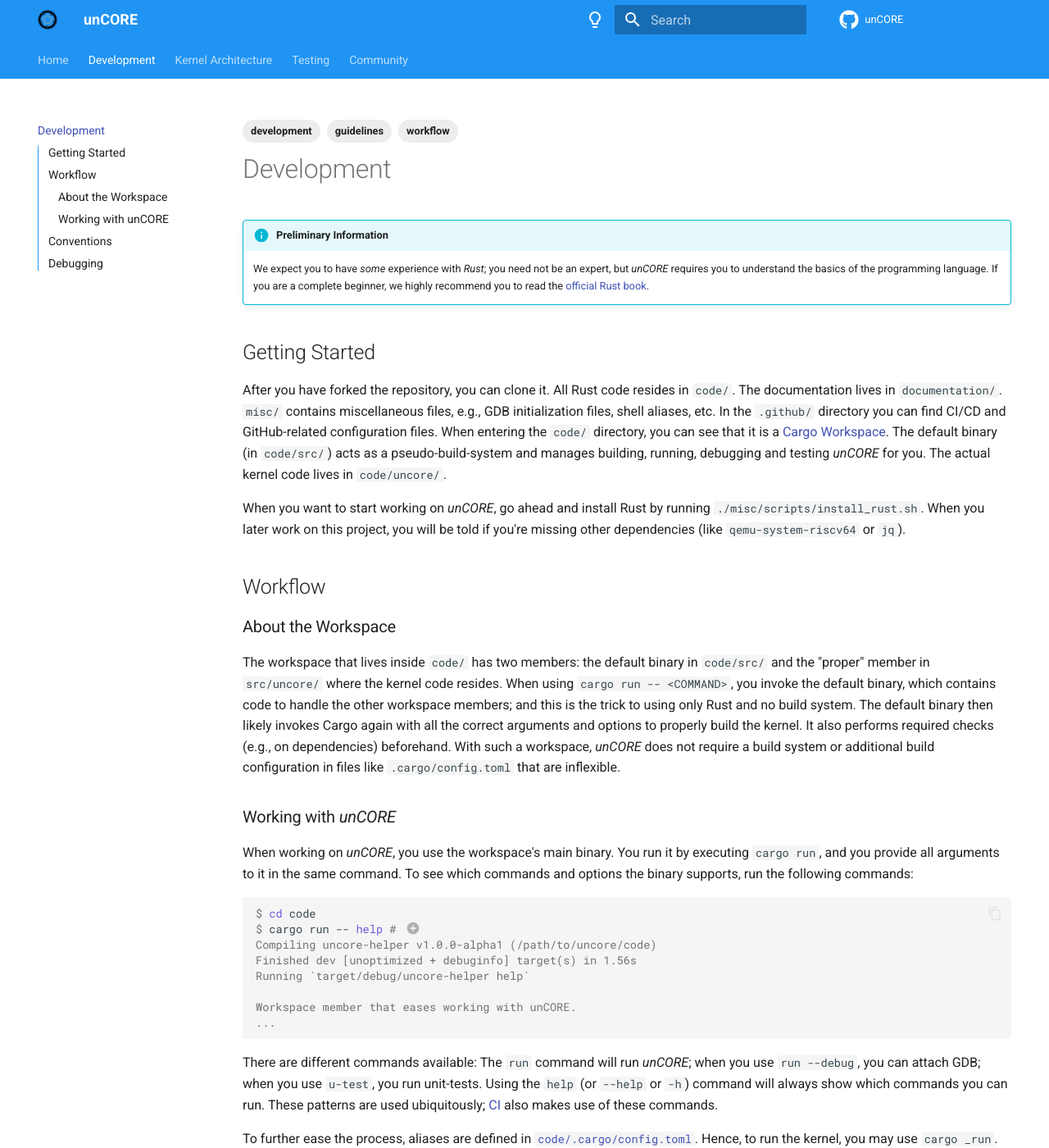
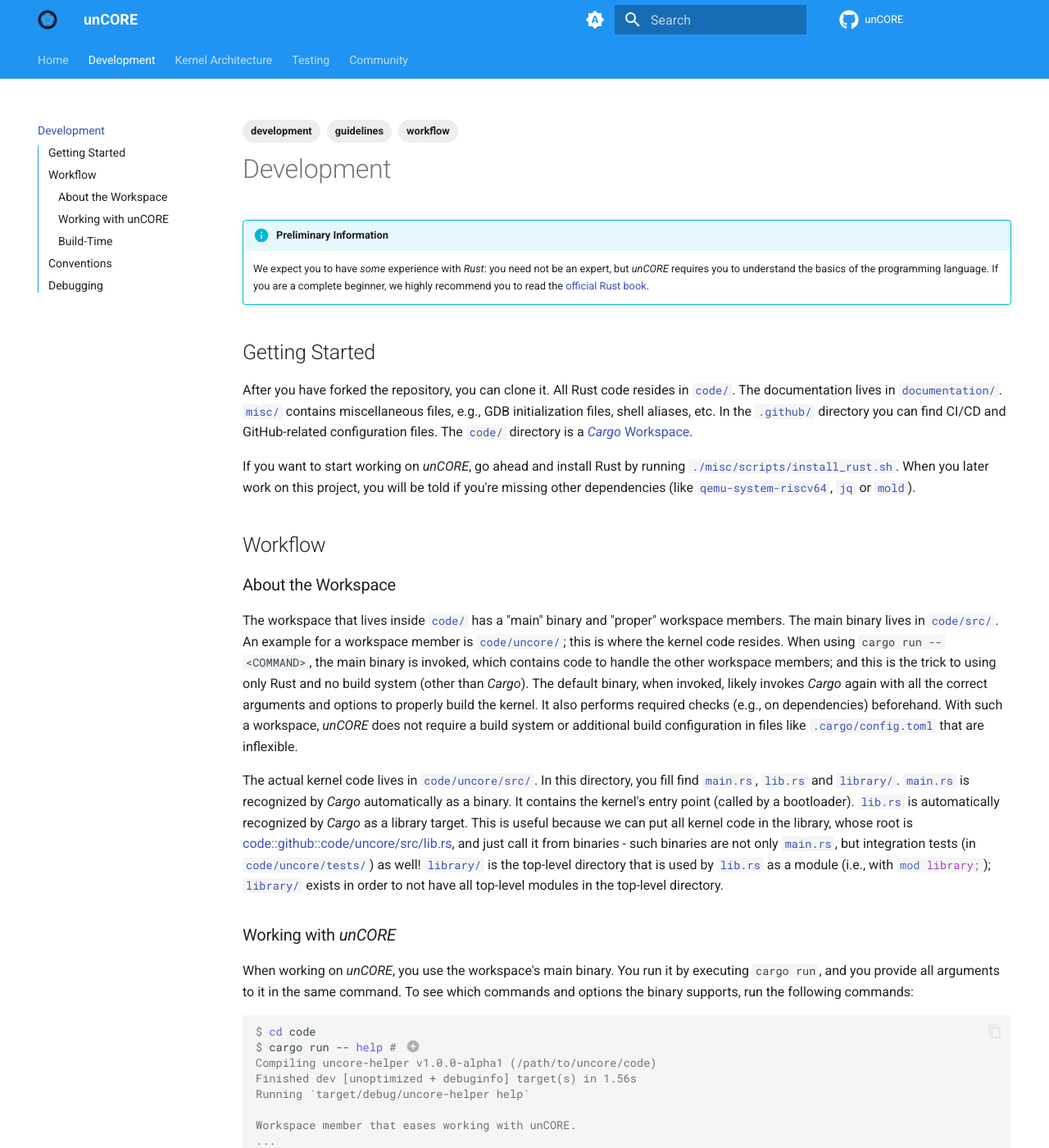
Before and after one commit to georglauterbach/uncore, an MkDocs documentation site: the page built from documentation/content/development.md, in a window 1280 px wide and 1400 px high. Shown: the whole window at 82% size. Built offline with MkDocs 1.6.1 and Material for MkDocs 9.7.7, drawn with Linux system fonts in a browser that asks for light colours; comment, search, counter and statistics services are not loaded; some of the changed text lies outside the part shown.

Commit message:
update docs

````diff
--- a/documentation/content/development.md
+++ b/documentation/content/development.md
@@ -9,23 +9,25 @@
 
 !!! info "Preliminary Information"
 
-    We expect you to have _some_ experience with _Rust_; you need not be an expert, but _unCORE_ requires you to understand the basics of the programming language. If you are a complete beginner, we highly recommend you to read the [official Rust book](https://doc.rust-lang.org/book/).
+    We expect you to have _some_ experience with _Rust_: you need not be an expert, but _unCORE_ requires you to understand the basics of the programming language. If you are a complete beginner, we highly recommend you to read the [official Rust book](https://doc.rust-lang.org/book/).
 
 ## Getting Started
 
-After you have forked the repository, you can clone it. All Rust code resides in `code/`. The documentation lives in `documentation/`. `misc/` contains miscellaneous files, e.g., GDB initialization files, shell aliases, etc. In the `.github/` directory you can find CI/CD and GitHub-related configuration files. When entering the `code/` directory, you can see that it is a [Cargo Workspace][www::docs::cargo-workspace]. The default binary (in `code/src/`) acts as a pseudo-build-system and manages building, running, debugging and testing _unCORE_ for you. The actual kernel code lives in `code/uncore/`.
+After you have forked the repository, you can clone it. All Rust code resides in [`code/`][code::github::code/]. The documentation lives in [`documentation/`][code::github::documentation/]. [`misc/`][code::github::misc/] contains miscellaneous files, e.g., GDB initialization files, shell aliases, etc. In the [`.github/`][code::github::.github/] directory you can find CI/CD and GitHub-related configuration files. The [`code/`][code::github::code/] directory is a [_Cargo_ Workspace][www::docs::cargo-workspace].
 
-When you want to start working on _unCORE_, go ahead and install Rust by running `./misc/scripts/install_rust.sh`. When you later work on this project, you will be told if you're missing other dependencies (like `qemu-system-riscv64` or `jq`).
+If you want to start working on _unCORE_, go ahead and install Rust by running [`./misc/scripts/install_rust.sh`][code::github::misc/scripts/install-rust.sh]. When you later work on this project, you will be told if you're missing other dependencies (like [`qemu-system-riscv64`][www::homepage::qemu-riscv], [`jq`][www::homepage::jq] or [`mold`][www::github::mold]).
 
 ## Workflow
 
 ### About the Workspace
 
-The workspace that lives inside `code/` has two members: the default binary in `code/src/` and the "proper" member in `src/uncore/` where the kernel code resides. When using `cargo run -- <COMMAND>`, you invoke the default binary, which contains code to handle the other workspace members; and this is the trick to using only Rust and no build system. The default binary then likely invokes Cargo again with all the correct arguments and options to properly build the kernel. It also performs required checks (e.g., on dependencies) beforehand. With such a workspace, _unCORE_ does not require a build system or additional build configuration in files like `.cargo/config.toml` that are inflexible.
+The workspace that lives inside [`code/`][code::github::code/] has a "main" binary and "proper" workspace members. The main binary lives in [`code/src/`][code::github::code/src]. An example for a workspace member is [`code/uncore/`][code::github::code/uncore]; this is where the kernel code resides. When using `#!bash cargo run -- <COMMAND>`, the main binary is invoked, which contains code to handle the other workspace members; and this is the trick to using only Rust and no build system (other than _Cargo_). The default binary, when invoked, likely invokes _Cargo_ again with all the correct arguments and options to properly build the kernel. It also performs required checks (e.g., on dependencies) beforehand. With such a workspace, _unCORE_ does not require a build system or additional build configuration in files like [`.cargo/config.toml`][www::documentation::cargo::configuration] that are inflexible.
+
+The actual kernel code lives in [`code/uncore/src/`][code::github::code/uncore/src]. In this directory, you fill find [`main.rs`][code::github::code/uncore/src/main.rs], [`lib.rs`][code::github::code/uncore/src/lib.rs] and [`library/`][code::github::code/uncore/src/library/]. [`main.rs`][code::github::code/uncore/src/main.rs] is recognized by _Cargo_ automatically as a binary. It contains the kernel's entry point (called by a bootloader). [`lib.rs`][code::github::code/uncore/src/lib.rs] is automatically recognized by _Cargo_ as a library target. This is useful because we can put all kernel code in the library, whose root is [code::github::code/uncore/src/lib.rs], and just call it from binaries - such binaries are not only [`main.rs`][code::github::code/uncore/src/main.rs], but integration tests (in [`code/uncore/tests/`][code::github::code/uncore/tests/]) as well! [`library/`][code::github::code/uncore/src/library/] is the top-level directory that is used by [`lib.rs`][code::github::code/uncore/src/lib.rs] as a module (i.e., with `#!rust mod library;`); [`library/`][code::github::code/uncore/src/library/] exists in order to not have all top-level modules in the top-level directory.
 
 ### Working with _unCORE_
 
-When working on _unCORE_, you use the workspace's main binary. You run it by executing `cargo run`, and you provide all arguments to it in the same command. To see which commands and options the binary supports, run the following commands:
+When working on _unCORE_, you use the workspace's main binary. You run it by executing `#!bash cargo run`, and you provide all arguments to it in the same command. To see which commands and options the binary supports, run the following commands:
 
 ```console
 $ cd code
@@ -38,15 +40,21 @@
 ...
 ```
 
-1. The `--` is used to separate arguments for Cargo from those that we want to pass our binary. In this case, `run` is an argument to Cargo, `help` is an argument to our binary.
+1. The `--` is used to separate arguments for _Cargo_ from those that we want to pass to our binary. In this case, `run` is an argument to _Cargo_, `help` is an argument to our binary.
 
-There are different commands available: The `run` command will run _unCORE_; when you use `run --debug`, you can attach GDB; when you use `u-test`, you run unit-tests. Using the `help` (or `--help` or `-h`) command will always show which commands you can run. These patterns are used ubiquitously; [CI][docs::ci] also makes use of these commands.
+There are different commands available: The `#!bash run` command will run _unCORE_; when you use `#!bash run --debug`, you can attach GDB; when you use `u-test`, you run unit-tests. Using the `#!bash help` (or `#!bash --help` or `#!bash -h`) command will always show which commands you can run. These patterns are used ubiquitously; _unCORE_'s [CI][docs::ci] also makes use of these commands.
 
-To further ease the process, aliases are defined in [`code/.cargo/config.toml`][code::github::cargo-aliases]. Hence, to run the kernel, you may use `#!bash cargo _run`. Have a look at the file to see which other aliases are defined.
+To further ease the process, aliases are defined in [`code/.cargo/config.toml`][code::github::code/.cargo/config.toml]. Hence, to run the kernel, you may use `#!bash cargo _run`. Have a look at the file to see which other aliases are defined.
+
+### Build-Time
+
+As mentioned [earlier](#about-the-workspace), the kernel is actually built by the main workspace binary (residing in [`code/src/`][code::github::code/src]). The function that invokes _Cargo_ is [`code/src/command.rs:build`][code::github::code/src/command.rs:build]. _Cargo_ then builds the kernel whose code resides in [`code/uncore/src/`][code::github::code/uncore/src].
+
+The "heavy lifting" is done by _Cargo_. The workspace main binary "only" takes care of checking dependencies and invoking _Cargo_ correctly, i.e., with the correct target (architecture), environment variables used when building, linker script (and linker), etc.
 
 ## Conventions
 
-Please stick to the style and naming conventions you encounter in this project. [Clippy][www::github::clippy] is used to check and lint the Rust code in this project. [rustfmt][www::github::rustfmt] is used to format (and check) the code. An appropriate `.rustfmt.toml` is already provided. Similarly, we use [EditorConfig][www::homepage::editorconfig]. Conventions are enforced by our [CI][docs::ci].
+Please stick to the style and naming conventions you encounter in this project. [Clippy][www::github::clippy] is used to check and lint the Rust code in this project. [rustfmt][www::github::rustfmt] is used to format (and check) the code. An appropriate [`code/.rustfmt.toml`][code::github::code/.rustfmt.toml] is already provided. Similarly, we use [EditorConfig][www::homepage::editorconfig]. Conventions are enforced by our [CI][docs::ci].
 
 ## Debugging
 
@@ -64,7 +72,7 @@
 ...
 ```
 
-You can then attach to QEMU with [GDB][www::homepage::gdb]. An example initialization script for GDB can found at [`misc/gdb/init.gdb`][code::github::gdb-init].
+You can then attach to QEMU with [GDB][www::homepage::gdb]. An example initialization script for GDB can found at [`misc/gdb/init.gdb`][code::github::misc/gdb/init.txt].
 
 !!! note
 
@@ -72,12 +80,29 @@
 
 [//]: # (Links)
 
+[code::github::code/]: https://github.com/georglauterbach/uncore/blob/master/code
+[code::github::documentation/]: https://github.com/georglauterbach/uncore/blob/master/documentation
+[code::github::misc/]: https://github.com/georglauterbach/uncore/blob/master/misc
+[code::github::.github/]: https://github.com/georglauterbach/uncore/blob/master/misc
 [www::docs::cargo-workspace]: https://doc.rust-lang.org/book/ch14-03-cargo-workspaces.html
+[code::github::misc/scripts/install-rust.sh]: https://github.com/georglauterbach/uncore/blob/master/misc/scripts/install_rust.sh
+[www::homepage::qemu-riscv]: https://www.qemu.org/docs/master/system/target-riscv.html
+[www::homepage::jq]: https://jqlang.github.io/jq/
+[www::github::mold]: https://github.com/rui314/mold
+[code::github::code/src]: https://github.com/georglauterbach/uncore/tree/master/code/src
+[code::github::code/uncore]: https://github.com/georglauterbach/uncore/tree/master/code/uncore
+[www::documentation::cargo::configuration]: https://doc.rust-lang.org/cargo/reference/config.html
+[code::github::code/uncore/src]: https://github.com/georglauterbach/uncore/tree/master/code/uncore/src
+[code::github::code/uncore/src/main.rs]: https://github.com/georglauterbach/uncore/tree/master/code/uncore/src/main.rs
+[code::github::code/uncore/src/lib.rs]: https://github.com/georglauterbach/uncore/tree/master/code/uncore/src/lib.rs
+[code::github::code/uncore/src/library/]: https://github.com/georglauterbach/uncore/tree/master/code/uncore/src/library
+[code::github::code/uncore/tests/]: https://github.com/georglauterbach/uncore/tree/master/code/uncore/tests
+[code::github::code/.cargo/config.toml]: https://github.com/georglauterbach/uncore/blob/master/code/.cargo/config.toml
 [www::github::clippy]: https://github.com/rust-lang/rust-clippy
 [www::github::rustfmt]: https://github.com/rust-lang/rustfmt
+[code::github::code/.rustfmt.toml]: https://github.com/georglauterbach/uncore/blob/master/code/.rustfmt.toml
 [www::homepage::editorconfig]: https://editorconfig.org/
+[docs::ci]: ./testing.md#ci
 [www::homepage::gdb]: https://www.sourceware.org/gdb/
-[code::github::gdb-init]: https://github.com/georglauterbach/uncore/blob/master/misc/gdb/init.txt
-[code::github::cargo-aliases]: https://github.com/georglauterbach/uncore/blob/master/code/.cargo/config.toml
-
-[docs::ci]: ./testing.md#ci
+[code::github::misc/gdb/init.txt]: https://github.com/georglauterbach/uncore/blob/master/misc/gdb/init.txt
+[code::github::code/src/command.rs:build]: https://github.com/georglauterbach/uncore/blob/master/code/src/command.rs#L210
--- a/documentation/mkdocs.yml
+++ b/documentation/mkdocs.yml
@@ -45,19 +45,24 @@
     - content.code.annotate
     - content.code.copy
   palette:
+    # automatic mode
+    - media: "(prefers-color-scheme)"
+      toggle:
+        icon: material/brightness-auto
+        name: Switch to light mode
     # light mode
     - media: '(prefers-color-scheme: light)'
       scheme: light
       primary: blue
-      accent: pink
+      accent: deep purple
       toggle:
         icon: material/lightbulb-outline
         name: Switch to dark mode
     # dark mode
     - media: '(prefers-color-scheme: dark)'
       scheme: slate
-      primary: teal
-      accent: cyan
+      primary: amber
+      accent: orange
       toggle:
         icon: material/lightbulb
         name: Switch to light mode
@@ -71,23 +76,31 @@
 markdown_extensions:
   - abbr
   - attr_list
-  - pymdownx.emoji:
-      emoji_index: !!python/name:material.extensions.emoji.twemoji
-      emoji_generator: !!python/name:material.extensions.emoji.to_svg
   - admonition
+  - footnotes
   - pymdownx.details
   - pymdownx.highlight
   - pymdownx.inlinehilite
   - pymdownx.superfences
   - pymdownx.magiclink
   - pymdownx.keys
-  - pymdownx.snippets
-  - pymdownx.tabbed:
-      alternate_style: true
   - toc:
       toc_depth: 3
       permalink: ⚓︎
+  - pymdownx.snippets:
+      url_download: true
+  - pymdownx.emoji:
+      emoji_index: !!python/name:material.extensions.emoji.twemoji
+      emoji_generator: !!python/name:material.extensions.emoji.to_svg
+  - pymdownx.tabbed:
+      alternate_style: true
+      slugify: !!python/object/apply:pymdownx.slugs.slugify
+        kwds:
+          case: lower
   - pymdownx.highlight:
+      anchor_linenums: true
+      line_spans: __span
+      pygments_lang_class: true
       extend_pygments_lang:
         - name: yml
           lang: yaml
````
Also changed, not shown: documentation/content/community/changelog.md (+4 -0 lines), documentation/content/kernel_architecture.md (+17 -13 lines), documentation/content/testing.md (+28 -26 lines), README.md, 3 other files.
